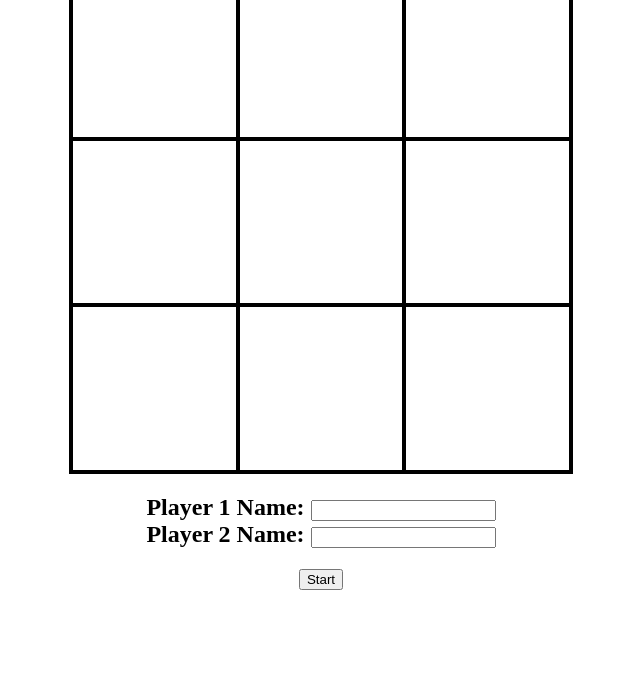
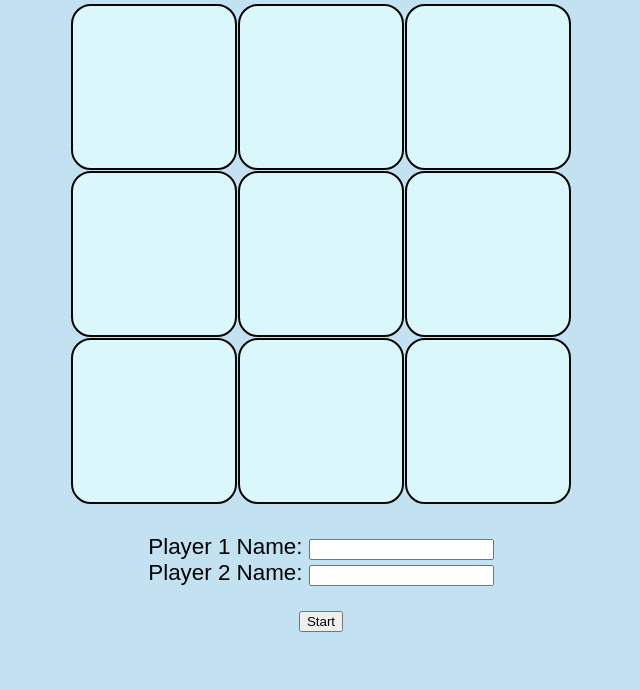
Before and after one commit to Akirazian/tic-tac-toe, a plain HTML site: page index.html in a window 1280 px wide. Shown: the part 110-800 px from the top of the page, without its empty margins (319-959 px from the left). Drawn offline with Linux system fonts and the light colour scheme; a web font is replaced by a local one.

Commit message:
Updated Style

```diff
--- a/index.html
+++ b/index.html
@@ -5,6 +5,10 @@
   <meta http-equiv="X-UA-Compatible" content="IE=edge">
   <meta name="viewport" content="width=device-width, initial-scale=1.0">
   <title>Tic-Tac-Toe</title>
+  <link rel="preconnect" href="https://fonts.googleapis.com">
+  <link rel="preconnect" href="https://fonts.gstatic.com" crossorigin>
+  <link href="https://fonts.googleapis.com/css2?family=Rampart+One&display=swap" rel="stylesheet">
+  <link href="https://fonts.googleapis.com/css2?family=RocknRoll+One&display=swap" rel="stylesheet">
   <link rel="stylesheet" href="style.css">
 </head>
 <body>
@@ -21,8 +25,9 @@
     <div class="box" id="8"></div>
   </div>
 
-  <h2 class="results invisible" id="results"></h2>
-  <h2 class="player-input" id="player-input">
+  <div class="container">
+    <div class="results invisible" id="results"></div>
+    <div class="player-input" id="player-input">
       <div id="player-1">
         <label for="player-1-input">Player 1 Name: </label>
         <input type="text" id="player-1-input">
@@ -31,19 +36,18 @@
         <label for="player-2-input">Player 2 Name: </label>
         <input type="text" id="player-2-input">
       </div>
-  </h2>
-  <h3 class="score-container invisible" id="score-container">
+    </div>
+    <div class="score-container invisible" id="score-container">
       <div class="score" id="player-1-score"></div>
       <div class="score" id="player-2-score"></div>
-  </h3>
+    </div>
     <div class="button-container" id="button-container">
-    <h3><button type="button" id="start-button">Start</button></h3>
-    <h3><button type="button" id="restart-button" class="invisible">Play Again</button></h3>
+      <div><button type="button" id="start-button">Start</button></div>
+      <div><button type="button" id="restart-button" class="invisible">Play Again</button></div>
+    </div>
   </div>
 
-
+  <script src="tic-tac-toe.js"></script>
 </body>
 
-<script src="tic-tac-toe.js"></script>
-
 </html>
--- a/style.css
+++ b/style.css
@@ -2,31 +2,54 @@ body {
   margin: auto 2vw;
   display: flex;
   flex-direction: column;
+  font-family: 'Rampart One', cursive;
   align-items: center;
+  background-color: #c2e2f1;
+  color: #000000;
 }
 
-/* #title {
-  margin-bottom: 5px;
-} */
+#title {
+  margin-top: 2.5vh;
+  margin-bottom: 20px;
+  font-size: 4em;
+}
 
 .board {
   width: 100%;
   height: 500px;
   display: grid;
-  border: 2px solid black;
   grid-template-columns: repeat(3, 1fr);
   grid-template-rows: repeat(3, 1fr);
+  column-gap: 1px;
+  row-gap: 1px;
   max-width: 500px;
   max-height: 500px;
 }
 
 .box {
-  border: 2px solid black;
+  border: 2px solid #080705;
+  background-color: #DAF8FC;
+  border-radius: 20px;
   display: flex;
   flex-direction: column;
   justify-content: center;
   align-items: center;
-  font-size: 5rem
+  font-size: 5rem;
+  font-family: "Valera Round", sans-serif;
+
+}
+
+.container {
+  text-align: center;
+  margin-top: 30px;
+  font-size: 1.4em;
+  font-weight: 500px;
+  font-family: sans-serif;
+}
+
+button {
+  font-family: sans-serif;;
+  margin-top: 25px;
 }
 
 .player-input {
@@ -37,7 +60,8 @@ body {
 }
 
 .results {
-  margin-bottom: 0px;
+  font-size: 30px;
+  margin-bottom: 20px;
 }
 
 .score-container {
```
Lines whose indentation alone changed are shown as unchanged.
